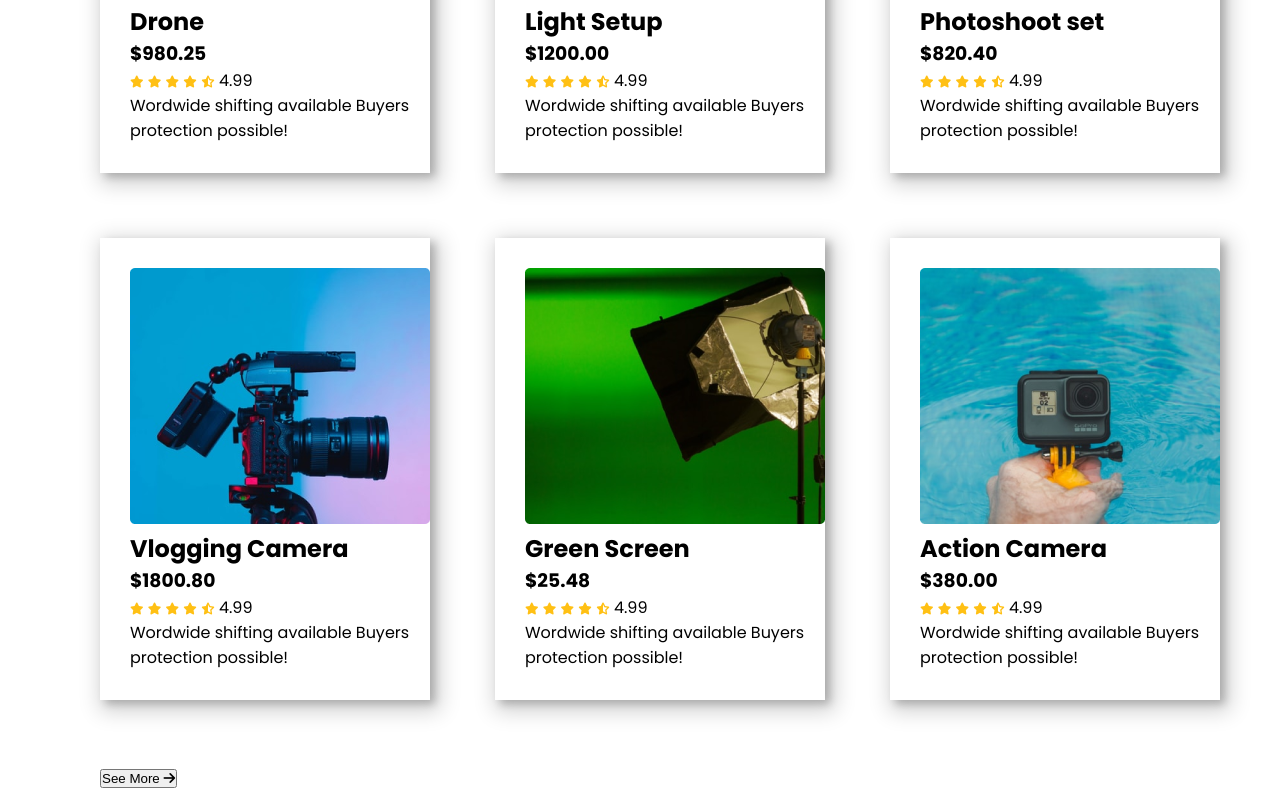
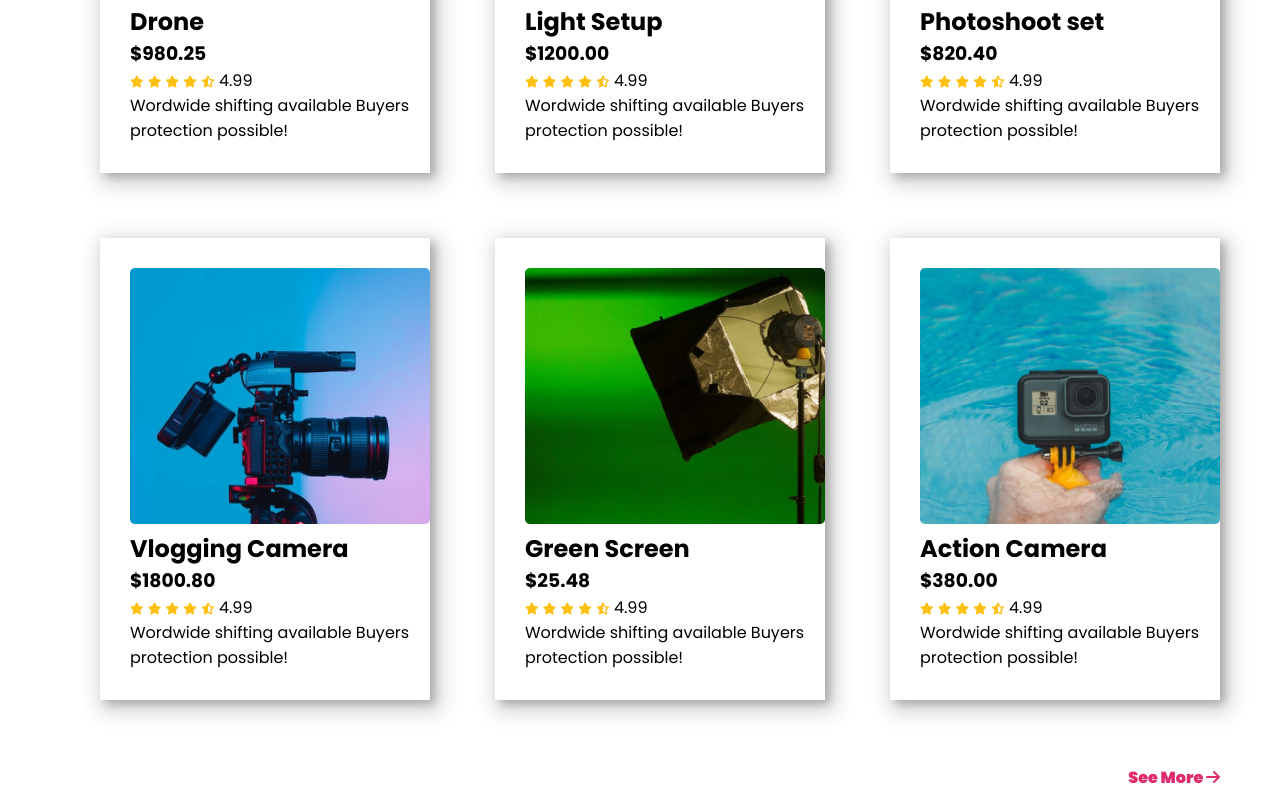
Before and after one commit to Mahingit/influencer-gear, a plain HTML site: page index.html in a window 1280 px wide. Shown: the part 1672-2462 px from the top of the page. Drawn offline with Linux system fonts and the light colour scheme.

Commit message:
see more

```diff
--- a/css/styles.css
+++ b/css/styles.css
@@ -81,3 +81,9 @@ Popular Collection Style
       font-size: 12px;
       color: #FFC014;
   }
+
+  #see-more{
+      text-align: end;
+      color: #E02C6D;
+      font-weight: 800;
+  }
--- a/index.html
+++ b/index.html
@@ -239,7 +239,7 @@
                 </div>
 
             </div>
-            <button class="see-more-button">See More <i class="fas fa-arrow-right"></i></button>
+            <p id="see-more">See More <i class="fas fa-arrow-right"></i></p>
 
         </section>
     </main>
```
